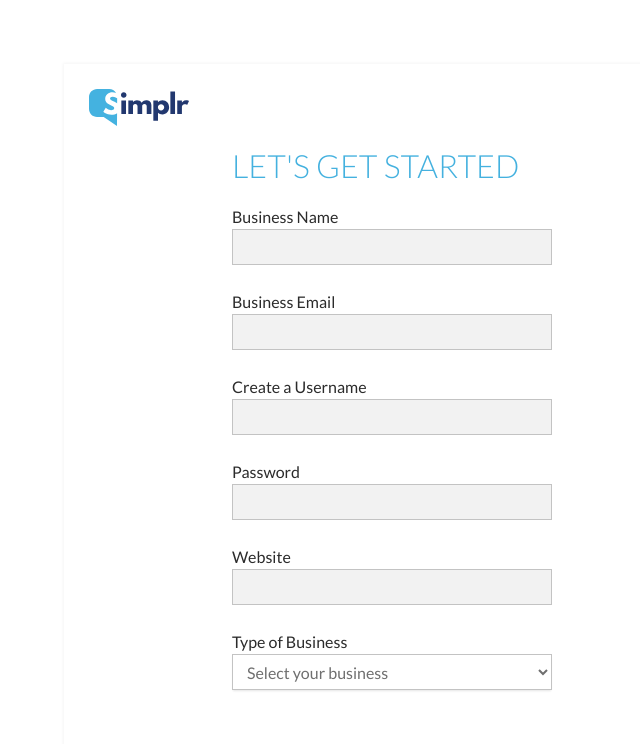
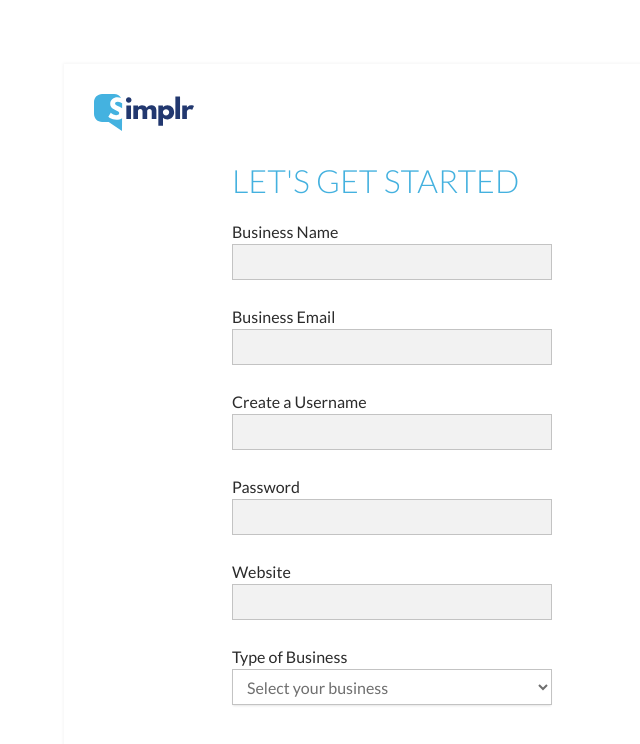
Before and after one commit to Kaleidics/simplr, a React (Create React App) app: page / in a window 1280 px wide. Shown: the top 744 px of the page, without its empty margins (248-888 px from the left). Built offline with nearby package versions, Linux system fonts and the light colour scheme.

Commit message:
adjust for 320 viewwidth

```diff
--- a/src/StyledComponents/StyledSignUp.js
+++ b/src/StyledComponents/StyledSignUp.js
@@ -7,7 +7,7 @@ export const FormWrapper = styled.div`
     width: 65.6rem;
     height: 90.6rem;
     margin: 5% 0;
-    padding: 2.5rem;
+    padding: 3rem;
     background-color: #fff;
     box-shadow: 1px 1px 3px 2px #f5f5f5;
     position: relative;
@@ -21,7 +21,7 @@ export const Form = styled.form`
     width: 32rem;
 
     @media (max-width: 320px) {
-        width: 28rem;
+        width: 26rem;
     }
 `;
 
@@ -29,7 +29,7 @@ export const Fieldset = styled.fieldset`
     display: flex;
     flex-direction: column;
     border: none;
-    margin: 2rem 0;
+    margin: 3rem 0;
 `;
 
 export const Legend = styled.legend`
```
